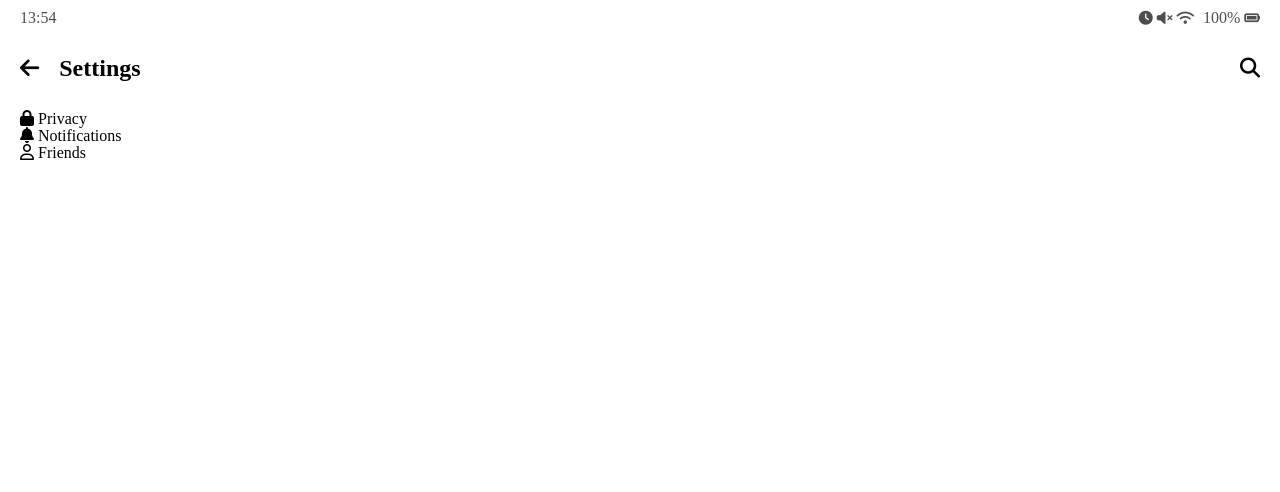
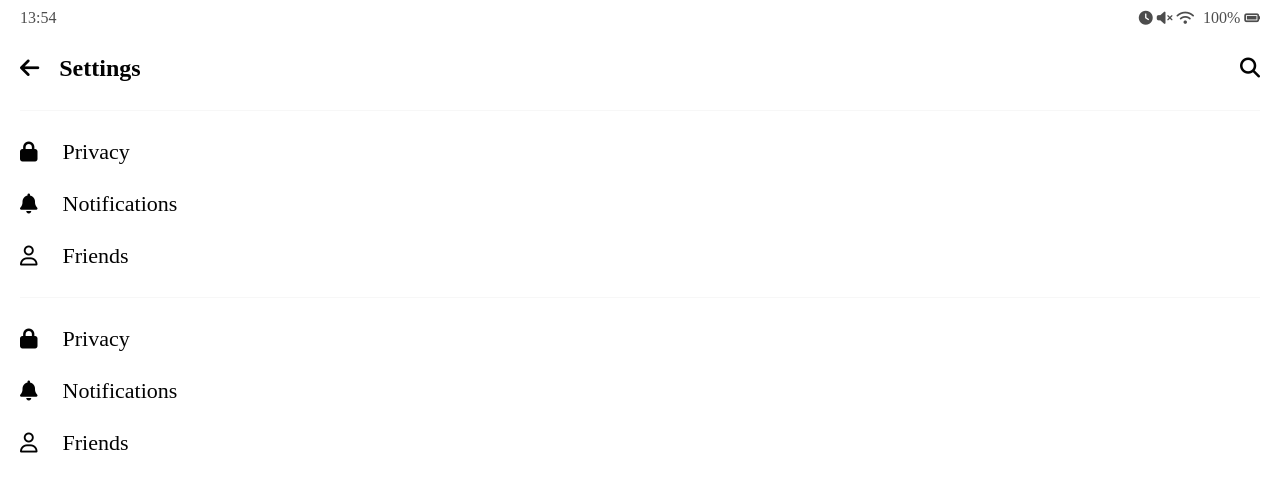
Before and after one commit to UnluckyJung/Kakao_Clone, a plain HTML site: page settings.html in a window 1280 px wide. Drawn offline with Linux system fonts and the light colour scheme.

Commit message:
add : :pencil: setting css 작업
* cursor : pointer로 효과를 줄 수 있다.
* 맨 마지막 만 margin을 없앨 수 있다.

```diff
--- /dev/null
+++ b/css/settings.css
@@ -0,0 +1,23 @@
+.settings .settings__sections {
+  border-top: 1px solid #f7f7f7;
+  padding: 30px 0px;
+}
+
+.settings__setting .settings__icon {
+  font-size: 20px;
+  margin-right: 20px;
+  cursor: pointer;
+}
+
+.settings__setting .settings__title {
+  font-size: 22px;
+  font-weight: 300;
+}
+
+.settings .settings__setting {
+  margin-bottom: 30px;
+}
+
+.settings .settings__setting:last-child {
+  margin-bottom: 0px;
+}
--- a/css/styles.css
+++ b/css/styles.css
@@ -1,12 +1,13 @@
 @import "reset.css";
 @import "status-bar.css";
-@import url("https://fonts.googleapis.com/css2?family=Open+Sans:wght@400;600&display=swap");
+@import url("https://fonts.googleapis.com/css2?family=Open+Sans:wght@300;400;600&display=swap");
 @import "header.css";
 @import "nav-bar.css";
 @import "friend.css";
 @import "friends.css";
 @import "find.css";
 @import "more.css";
+@import "settings.css";
 
 * {
   box-sizing: border-box;
--- a/settings.html
+++ b/settings.html
@@ -38,7 +38,29 @@
       </div>
     </header>
     <main class="settings">
-      <section class="setting__sections">
+      <section class="settings__sections">
+        <ul class="settings_list">
+          <li class="settings__setting">
+            <span class="settings__icon">
+              <i class="fas fa-lock"></i>
+            </span>
+            <span class="settings__title">Privacy</span>
+          </li>
+          <li class="settings__setting">
+            <span class="settings__icon">
+              <i class="fas fa-bell"></i>
+            </span>
+            <span class="settings__title">Notifications</span>
+          </li>
+          <li class="settings__setting">
+            <span class="settings__icon">
+              <i class="far fa-user"></i>
+            </span>
+            <span class="settings__title">Friends</span>
+          </li>
+        </ul>
+      </section>
+      <section class="settings__sections">
         <ul class="settings_list">
           <li class="settings__setting">
             <span class="settings__icon">
```
